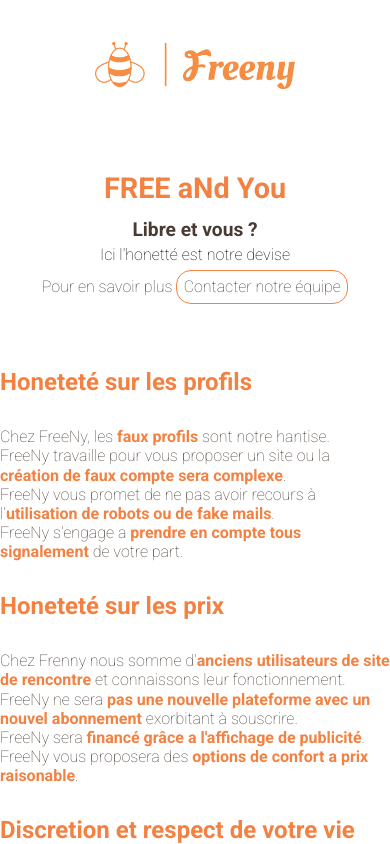
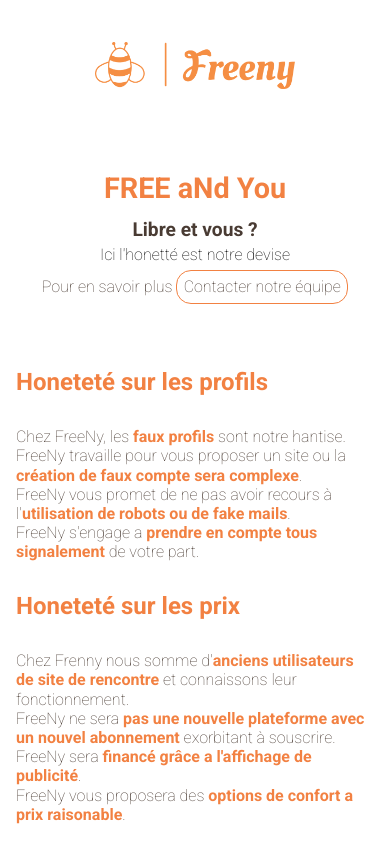
Before and after one commit to Oipnet/freeny-front, a Nuxt app: page / in a window 390 px wide. Shown: the top 844 px of the page. Built offline with nearby package versions, Linux system fonts and the light colour scheme.

Commit message:
add margin in responsive

```diff
--- a/assets/css/main.scss
+++ b/assets/css/main.scss
@@ -32,3 +32,10 @@
   color: $color-orange;
   font-weight: 700;
 }
+
+@media screen and (max-width: 1280px) {
+  section {
+    margin-left: 1em;
+    margin-right: 1em;
+  }
+}
```
